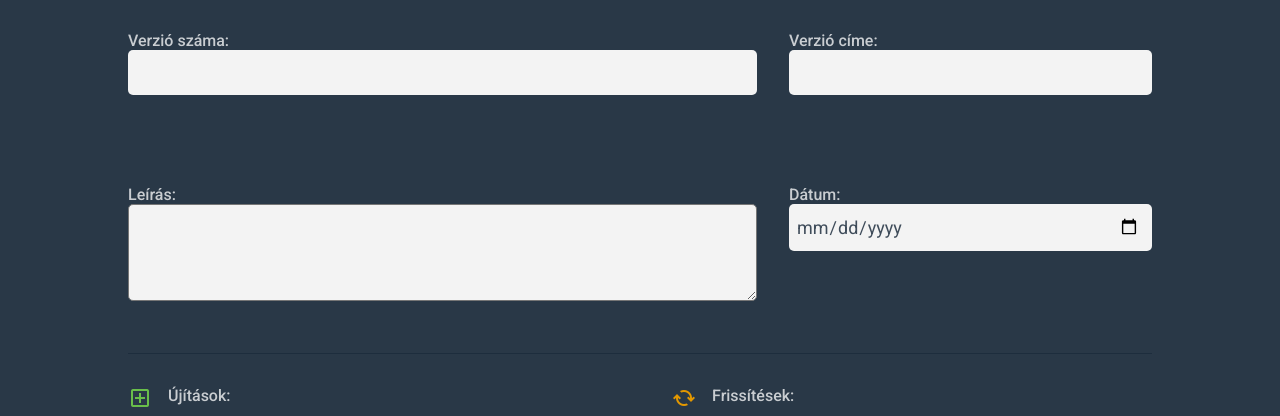
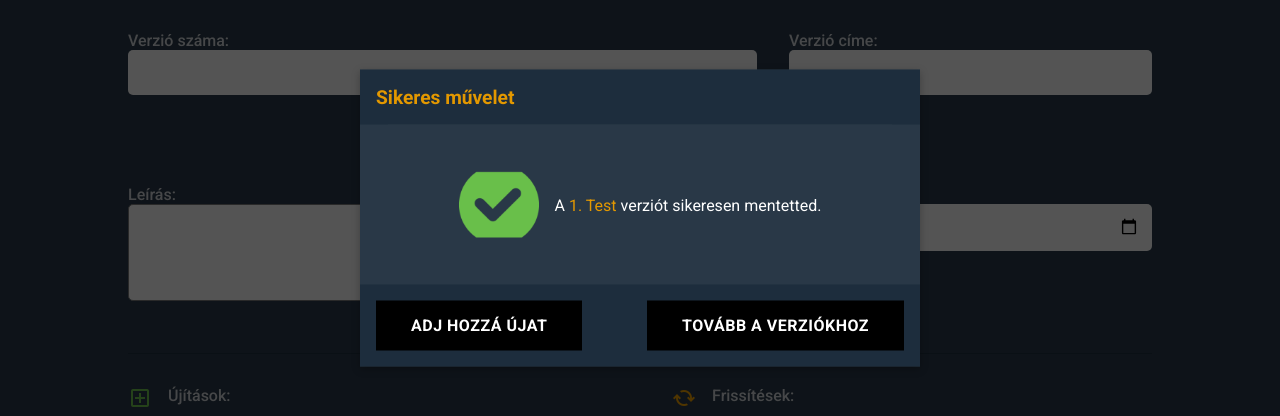
Before and after one commit to HollosT/agronomus-timeline, a React (Create React App) app: page /add-new in a window 1280 px wide. Shown: the part 182-598 px from the top of the page. Built offline with nearby package versions, Linux system fonts and the light colour scheme; no server answers; the database is empty.

Commit message:
error handling

```diff
--- a/src/components/add-new/add-new-container/add-new-container.component.jsx
+++ b/src/components/add-new/add-new-container/add-new-container.component.jsx
@@ -16,9 +16,14 @@ let isError = "false"
 
 
 const AddNewContainer = () => {
+    let successfull;
+    let msg = {
+        versionNumber: 1,
+        title: 'Test'
+    };
     const navigate = useNavigate()
     const [btnState, setBtnState] = useState('inactive')
-    const [modalIsOpen, setModalIsOpen] = useState(false)
+    const [modalIsOpen, setModalIsOpen] = useState(true)
     const formCtx = useContext(FormContext);
     const listCtx = useContext(ListContext);
     const userCtx = useContext(UserContext);
@@ -45,8 +50,22 @@ const AddNewContainer = () => {
                 description,
                 contents: listCtx.contents
             }
+          try {
+              versionCtx.addVersion(payload, userCtx.currentUser.uid)
 
-        versionCtx.addVersion(payload, userCtx.currentUser.uid)
+              successfull = true
+              msg = {
+                  versionNumber,
+                  title
+              }
+          }  catch(error) {
+            successfull = false
+            msg = {error}
+
+          }
+
+
+
         setModalIsOpen(true)
     }
 
@@ -60,7 +79,7 @@ const AddNewContainer = () => {
 
     return (
         <Fragment>
-            {modalIsOpen && <Modal title="Sikeresen hozzá adott verzió!" onCancel={updateModal} onNavigate={openVersions} />}
+            {modalIsOpen && <Modal status={true} content={msg} onCancel={updateModal} onNavigate={openVersions} />}
             <form className="form-container" onSubmit={handleSubmit}>
             <div className="main-form-container">
                 <FormInput label="Verzió száma:" type="number" name="versionNumber" value={versionNumber} onChange={changeHandler} onBlur={changeHandler} onFocus={changeHandler} notvalid={isError}/>
--- a/src/components/modal/modal.component.jsx
+++ b/src/components/modal/modal.component.jsx
@@ -2,21 +2,28 @@ import { Fragment } from "react"
 import Button from "../UI/button/button.component"
 import './modal.styles.scss'
 
+
 const Modal = props => {
-    const {title, onCancel, onNavigate} = props
+    const {status, onCancel, onNavigate, content} = props
+    const {versionNumber, title} = content
     const hideModal = () => onCancel();
 
     const navigateToVersions = () => onNavigate()
+
+
     return(
         <Fragment>
             <div className="backdrop"></div>
             <div className="modal-container">
+                <div className="modal-header-container">
+                    <h2>{status ? "Sikeres művelet" :  "Oops, valami probléma merült fel"}</h2>
+                </div>
                 <div className="modal-text-container">
                     <img src="./success.png" alt="Success" />
-                    <h2>{title}</h2>
+                    {status ? (<p>A <span>{versionNumber}. {title}</span> verziót sikeresen mentetted.</p>) : <p>Problem</p>}
                 </div>
                 <div className="modal-action-container">
-                    <Button onClick={hideModal}>Adj hozzá újat</Button>
+                    <Button onClick={hideModal} >Adj hozzá újat</Button>
                     <Button onClick={navigateToVersions}>Tovább a verziókhoz</Button>
                 </div>
             </div>
--- a/src/components/modal/modal.styles.scss
+++ b/src/components/modal/modal.styles.scss
@@ -21,7 +21,6 @@ $dark-grey: rgba(63, 76, 90, 1);
     left: 50%;
     transform: translate(-50%, -50%);
     z-index: 100;
-    border-radius: 12px;
     border: none;
     box-shadow: 0 2px 8px rgba(0, 0, 0, 0.26);
     padding: 0;
@@ -29,24 +28,41 @@ $dark-grey: rgba(63, 76, 90, 1);
     overflow: hidden;
     background-color: $primary-blue;
 
+    .modal-header-container {
+        padding: 1rem;
+        background-color: $dark-blue;
+
+        h2 {
+            color: $yellow;
+            font-size: 1.2rem;
+        }
+    }
+
     .modal-text-container {
         background-color: $primary-blue;
         color: white;
-        width: 100%;
+        margin: 0 auto;
+        width: 90%;
+        height: 10rem;
         padding: 1rem;
         display: flex;
         flex-direction: row;
         justify-content: center;
         align-items: center;
+        gap: 1rem;
 
             img {
                 width: 5rem;
             }
 
-             h2 {
+            p {
+                color:  white;
 
-                font-size: 1.5rem;
+                span {
+                    color: $yellow;
+                }
             }
+
 
 
     }
@@ -54,5 +70,7 @@ $dark-grey: rgba(63, 76, 90, 1);
         display: flex;
         width: 100%;
         justify-content: space-between;
+        background-color: $dark-blue;
+        padding: 1rem;
     }
   }
```
